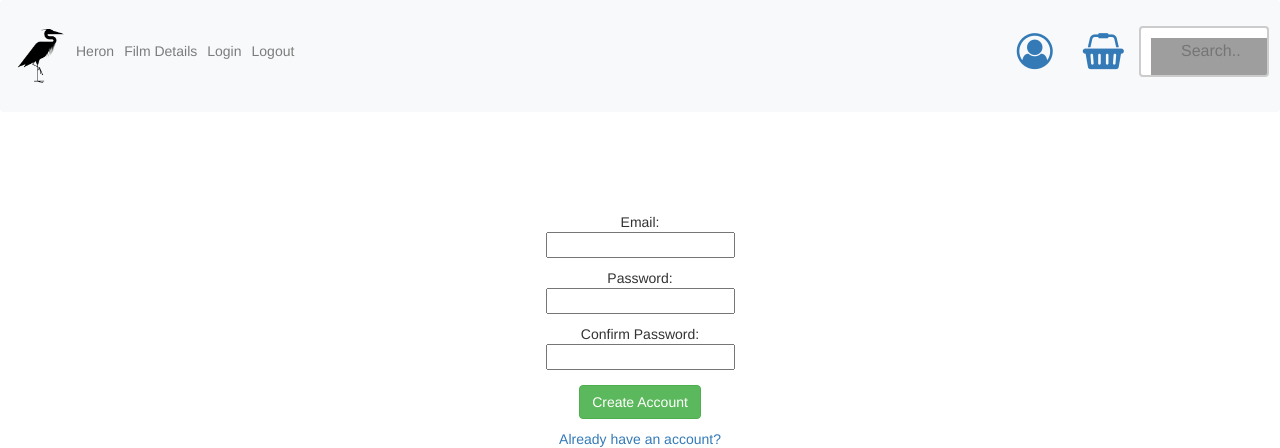
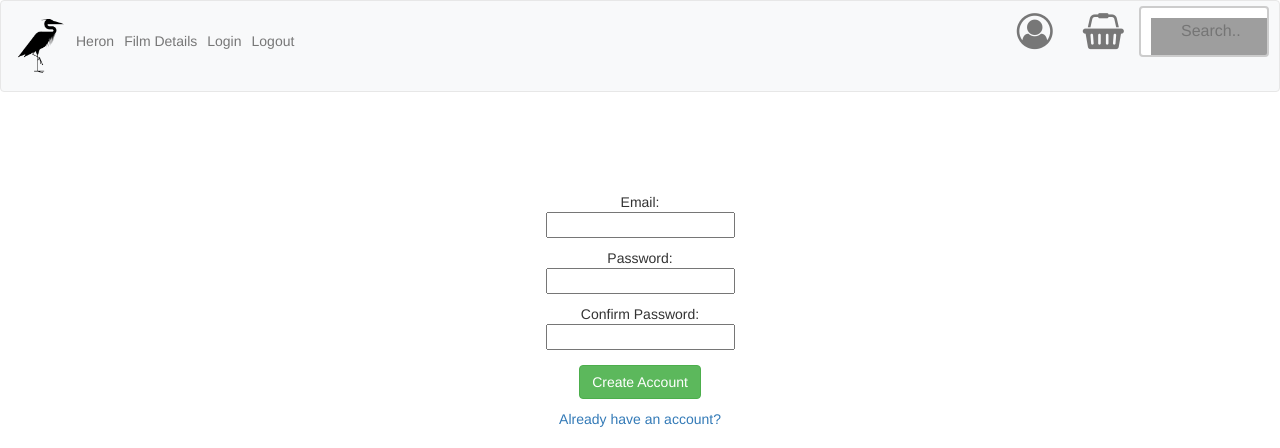
Before and after one commit to EWeb-b/heron, a Flask app: page /create_account in a window 1280 px wide. Shown: the top 448 px of the page. Run offline with Flask 2, Linux system fonts and the light colour scheme; some libraries are stand-ins or nearby versions; grey boxes are pictures that could not be loaded.

Commit message:
more css

```diff
--- a/webapp/app/templates/base.html
+++ b/webapp/app/templates/base.html
@@ -32,13 +32,14 @@
   width: 100%;
   }
 
+
 </style>
 
 <body style="height:1000px">
 
 
 
-  <nav class="navbar navbar-expand-sm bg-light navbar-light fixed-top navbar-green">
+  <nav class="navbar navbar-expand-sm bg-light navbar-default  ">
      <ul class="navbar-nav">
         <li class="nav-item">
            <img href="/heron/templates/homepage.html" src="static/heron1.png" alt="Logo" style="width:60px;">
@@ -50,7 +51,7 @@
         <li><a class="nav-link" href="/logout">Logout</a></li>
       </ul>
 
-     <ul class="nav navbar-nav ml-auto" style="margin-top:20px;">
+     <ul class="nav navbar-nav ml-auto" style="margin-top:0px;">
         <li class="nav-item"><a href="/profile" class="fa fa-user-circle-o" style="font-size:36px;center"></a></li>
         <li class="nav-item"><a href="/" class="fa fa-shopping-basket"  style="font-size:36px;center"><a></i>
         <li class="nav-item>"><form class="form-inline" action="/action_page.php">
--- a/webapp/app/templates/home.html
+++ b/webapp/app/templates/home.html
@@ -8,6 +8,7 @@
   .carousel-inner img {
       width: 100%;
       height: 100%;
+
   }
 
 
@@ -25,7 +26,7 @@
   </ul>
 
   <!-- The slideshow -->
-  <div class="carousel-inner">
+  <div class="carousel-inner" style="margin-top:0px">
     <div class="carousel-item active">
       <img src="https://mrmoviefiend.files.wordpress.com/2010/06/inception-poster-11.jpg" alt="Los Angeles" width="1100" height="500">
     </div>
```
